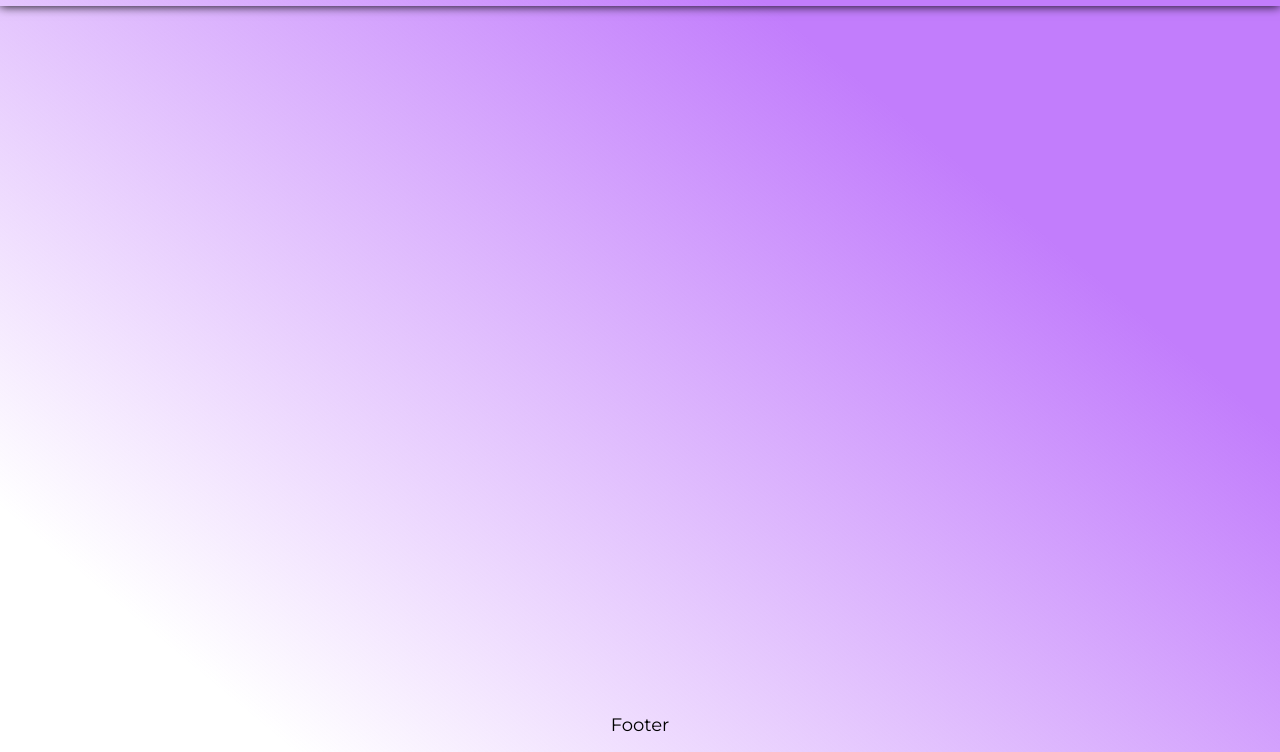
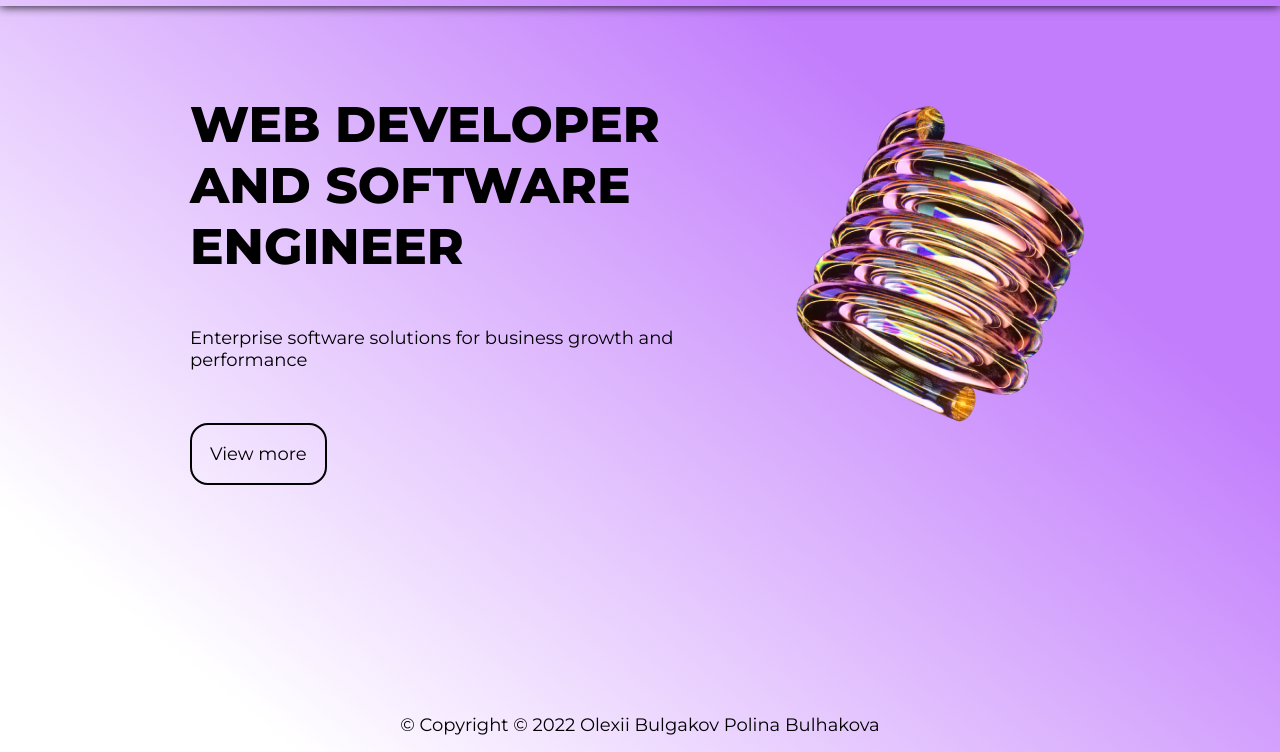
Before and after one commit to bulhakovolexii/hooli-style-popup, a plain HTML site: page index.html in a window 1280 px wide. Shown: the part 48-800 px from the top of the page. Drawn offline with Linux system fonts and the light colour scheme.

Commit message:
Added main content

```diff
--- a/index.html
+++ b/index.html
@@ -110,9 +110,20 @@
             </div>
         </nav>
         <main class="main">
-            <div class="main__container"></div>
+            <div class="main__container">
+                <div class="greeting">
+                    <h1 class="greeting__title">Web developer and software engineer</h1>
+                    <p class="greeting__descr">Enterprise software solutions for business growth and performance</p>
+                    <a href="#" class="greeting__btn">View more</a>
+                </div>
+                <div class="spring__container">
+                    <img src="./icons/spring.png" alt="Spring" class="spring">
+                </div>
+            </div>
         </main>
-        <footer class="footer">Footer</footer>
+        <footer class="footer">&#169; Copyright &#169; 2022&nbsp;<a href="#">Olexii Bulgakov</a>&nbsp;<a href="#">Polina
+                Bulhakova</a>
+        </footer>
     </div>
 </body>
 
--- a/style.css
+++ b/style.css
@@ -234,13 +234,51 @@ a:focus {
 
 .main {
     flex: 1 1 auto;
+}
+
+.main__container {
+    max-width: 90%;
+    margin: 3em auto 0;
     display: flex;
+    flex-wrap: wrap;
     justify-content: center;
 }
 
-.main__container {
-    margin-top: 5em;
-    max-width: 90%;
+.greeting {
+    max-width: 600px;
+}
+
+.greeting__title {
+    text-transform: uppercase;
+    font-size: 50px;
+    font-weight: 900;
+    margin-bottom: 1em;
+}
+
+.greeting__descr {
+    font-size: 18px;
+    margin-bottom: 4em;
+}
+
+.greeting__btn {
+    padding: 1em;
+    border: 2px solid black;
+    border-radius: 1em;
+}
+
+.greeting__btn:hover,
+.greeting__btn:focus {
+    outline: none;
+    box-shadow: 0px 0px 10px black;
+    text-shadow: 0px 0px 10px white;
+    background-color: black;
+    border-color: white;
+    color: white;
+}
+
+.spring__container {
+    display: flex;
+    align-items: center;
 }
 
 /* Footer */
@@ -250,4 +288,5 @@ a:focus {
     display: flex;
     align-items: center;
     justify-content: center;
+    text-align: center;
 }
```
